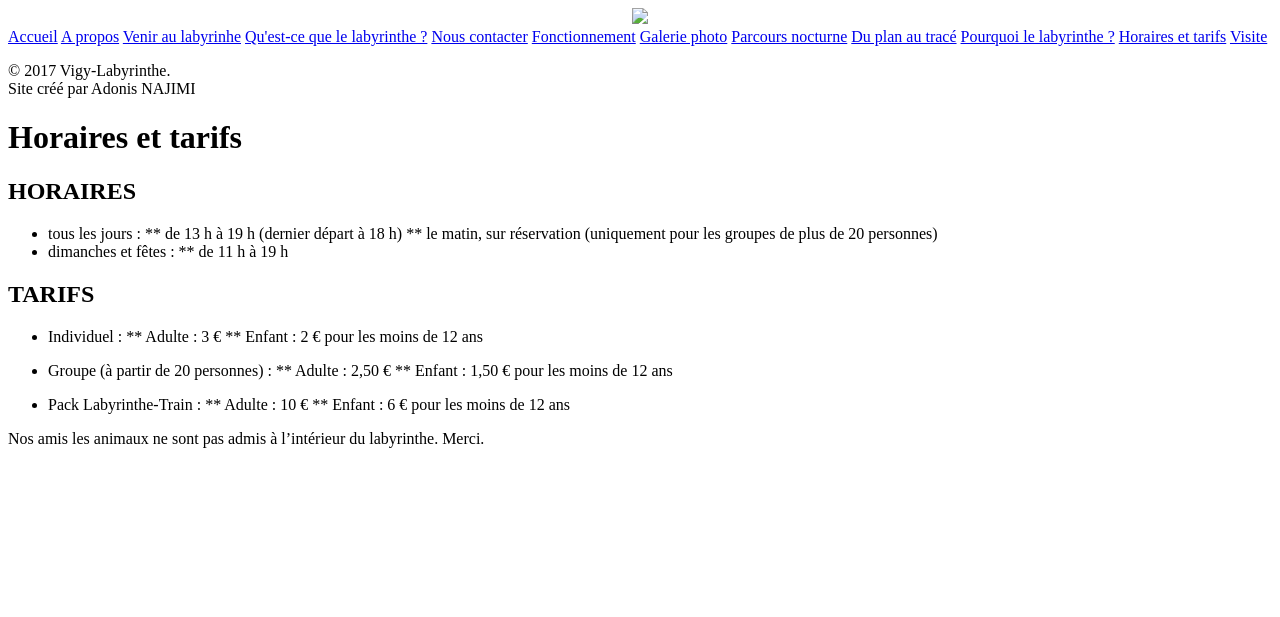
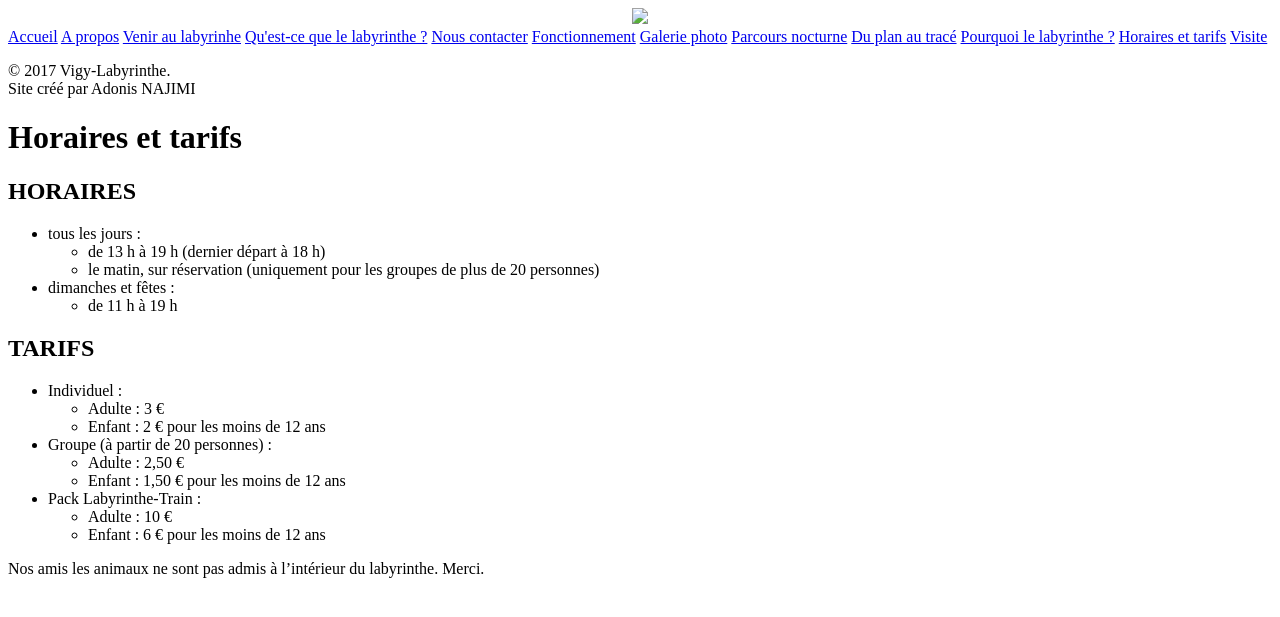
Before and after one commit to vigylabyrinthe/vigy-labyrinthe.github.io, a Jekyll site: the page built from _pages/tarifs.md, in a window 1280 px wide. Shown: the top 617 px of the page. Built offline with Jekyll 4.4.1, drawn with Linux system fonts in a browser that asks for light colours.

Commit message:
update mardown for kramdown

```diff
--- a/_pages/tarifs.md
+++ b/_pages/tarifs.md
@@ -6,23 +6,23 @@ layout: page
 ## HORAIRES
 
 * tous les jours :
-** de 13 h à 19 h (dernier départ à 18 h)
-** le matin, sur réservation (uniquement pour les groupes de plus de 20 personnes)
+  * de 13 h à 19 h (dernier départ à 18 h)
+  * le matin, sur réservation (uniquement pour les groupes de plus de 20 personnes)
 * dimanches et fêtes :
-** de 11 h à 19 h
+  * de 11 h à 19 h
 
 ## TARIFS
 * Individuel :
-** Adulte : 3 €
-** Enfant : 2 € pour les moins de 12 ans
+  * Adulte : 3 €
+  * Enfant : 2 € pour les moins de 12 ans
 
 * Groupe (à partir de 20 personnes) :
-** Adulte : 2,50 €
-** Enfant : 1,50 € pour les moins de 12 ans
+  * Adulte : 2,50 €
+  * Enfant : 1,50 € pour les moins de 12 ans
 
 * Pack Labyrinthe-Train :
-** Adulte : 10 €
-** Enfant : 6 € pour les moins de 12 ans
+  * Adulte : 10 €
+  * Enfant : 6 € pour les moins de 12 ans
 
 
 Nos amis les animaux ne sont pas admis à l'intérieur du labyrinthe. Merci.
```
Also changed, not shown: _pages/fonctionnement.md (+3 -3 lines).
